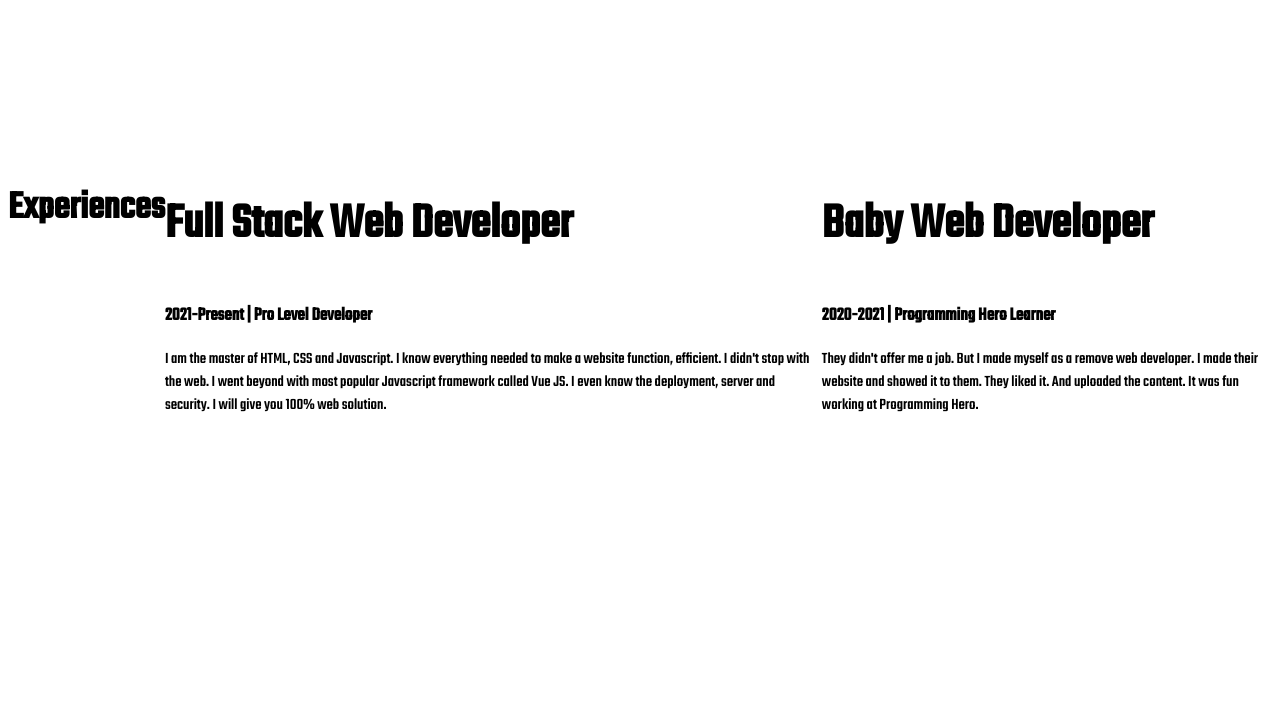
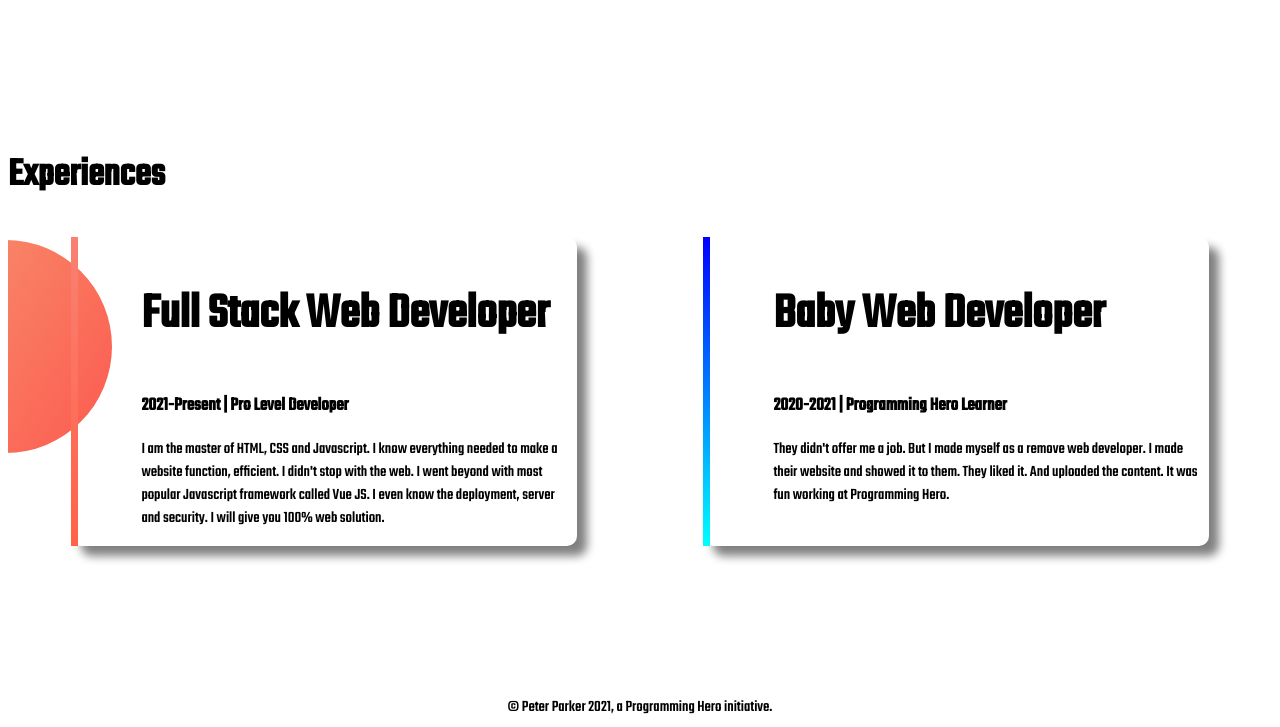
Before and after one commit to marufahamad/Practice-repo, a plain HTML site: page index.html in a window 1280 px wide. Shown: the part 1177-1904 px from the top of the page. Before the commit the page ends 1760 px from the top, so only its background shows below. Drawn offline with Linux system fonts and the light colour scheme.

Commit message:
final commit

```diff
--- a/index.html
+++ b/index.html
@@ -34,21 +34,22 @@
             <a class="link-button" target="_blank" href="">DOWNLOAD RESUME</a>
         </div>
     </section>
-    <section class="flexible-area">
-        <div>
+    <section class="exp">
         <h2>Experiences</h2>
-        </div>
-        <div>
+        <div class="flexible-area">
+            <div id="full-stack-dev" class="half-area exp-area">
                 <h1>Full Stack Web Developer</h1>
                 <h3>2021-Present | Pro Level Developer</h3>
                 <p>I am the master of HTML, CSS and Javascript. I know everything needed to make a website function, efficient. I didn't stop with the web. I went beyond with most popular Javascript framework called Vue JS. I even know the deployment, server and security. I will give you 100% web solution.</p>
             </div>
-        <div>
+            <div id="body-web-dev" class="half-area exp-area">
                 <h1>Baby Web Developer</h1>
                 <h3>2020-2021 | Programming Hero Learner</h3>
                 <p>They didn't offer me a job. But I made myself as a remove web developer. I made their website and showed it to them. They liked it. And uploaded the content. It was fun working at Programming Hero.</p>
             </div>
+        </div>
     </section>
+    <footer>© Peter Parker 2021, a Programming Hero initiative.</footer>
 
 </body>
 </html>
--- a/style.css
+++ b/style.css
@@ -37,3 +37,30 @@ h2{
     background-repeat: no-repeat;
     background-position: right;
 }
+
+.exp-area{
+    box-shadow: 10px 10px 10px gray;
+    width: 40%;
+    margin-left: 5%;
+    margin-right: 5%;
+    padding-right: 10px;
+    border-radius: 10px;
+}
+#body-web-dev{
+    border-left: 7px solid;
+    border-image: linear-gradient(blue, cyan);
+    border-image-slice: 1;
+}
+#full-stack-dev{
+    border-left: 7px solid;
+    border-image: linear-gradient(salmon, tomato);
+    border-image-slice: 1;
+}
+.exp{
+    background-image: url(images/exp-bg.png);
+    background-repeat: no-repeat;
+    background-position: left;
+}
+footer{
+    text-align: center;
+}
```
Lines whose indentation alone changed are shown as unchanged.
